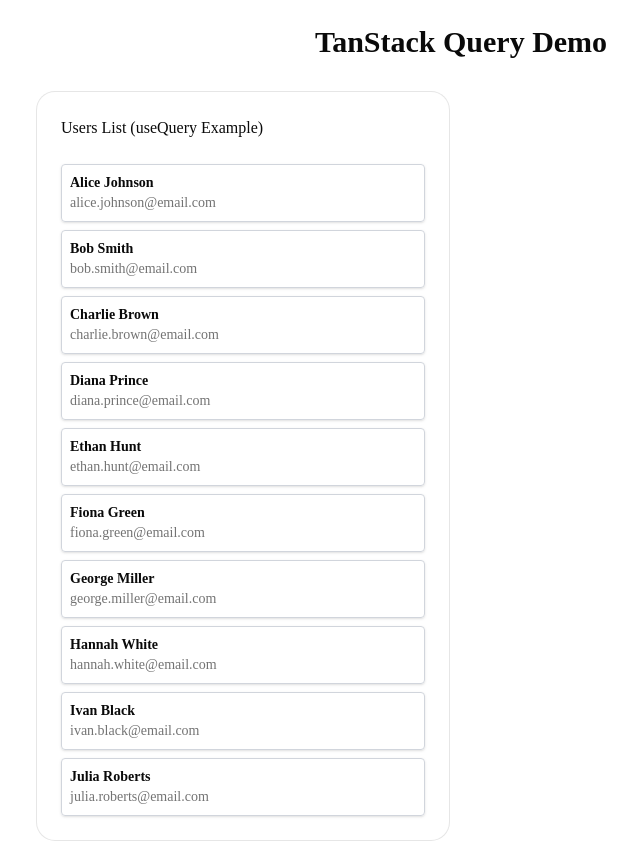
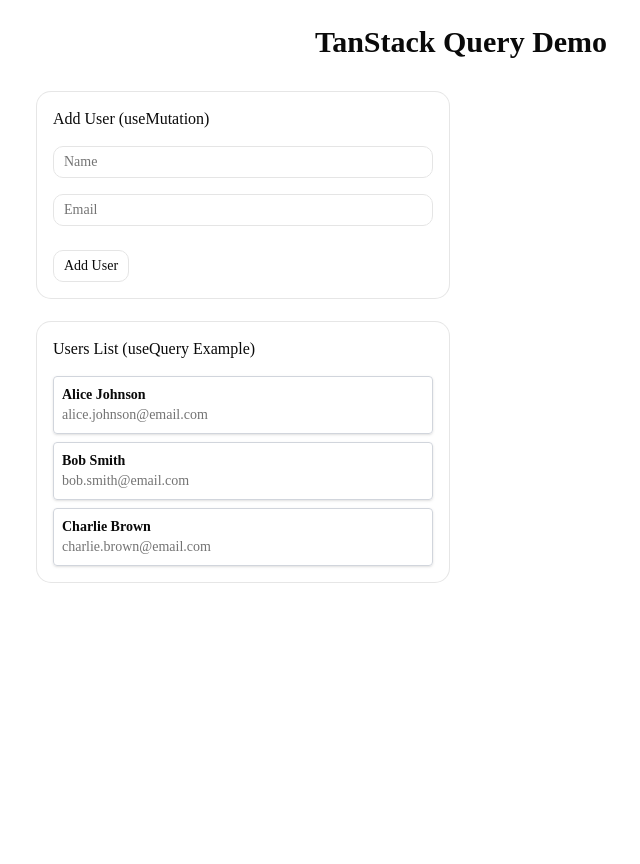
Before and after one commit to nchathu2014/todo-with-tanstack, a Next.js app: page / in a window 1280 px wide. Shown: the whole page, without its empty margins (179-819 px from the left). After the commit the page ends 800 px from the top, so only its background shows below. Built offline with nearby package versions, Linux system fonts and the light colour scheme.

Commit message:
finish user list

```diff
--- a/app/api/v1/users/route.ts
+++ b/app/api/v1/users/route.ts
@@ -1,16 +1,9 @@
 import { NextRequest, NextResponse } from "next/server";
 
 export const users = [
-  { id: "1", name: "Alice Johnson", email: "alice.johnson@email.com" },
-  { id: "2", name: "Bob Smith", email: "bob.smith@email.com" },
-  { id: "3", name: "Charlie Brown", email: "charlie.brown@email.com" },
-  { id: "4", name: "Diana Prince", email: "diana.prince@email.com" },
-  { id: "5", name: "Ethan Hunt", email: "ethan.hunt@email.com" },
-  { id: "6", name: "Fiona Green", email: "fiona.green@email.com" },
-  { id: "7", name: "George Miller", email: "george.miller@email.com" },
-  { id: "8", name: "Hannah White", email: "hannah.white@email.com" },
-  { id: "9", name: "Ivan Black", email: "ivan.black@email.com" },
-  { id: "10", name: "Julia Roberts", email: "julia.roberts@email.com" },
+  { id: 1, name: "Alice Johnson", email: "alice.johnson@email.com" },
+  { id: 2, name: "Bob Smith", email: "bob.smith@email.com" },
+  { id: 3, name: "Charlie Brown", email: "charlie.brown@email.com" },
 ];
 
 export async function GET(request: NextRequest) {
@@ -20,9 +13,53 @@
       state: "success",
       data: {
         users,
-        total: users?.length
+        total: users?.length,
       },
     },
     { status: 200 },
   );
 }
+
+export async function POST(request: NextRequest) {
+  try {
+    const { name, email } = await request.json();
+    if (!name || !email) {
+      return NextResponse.json(
+        {
+          status: "fail",
+          data: {
+            message: "Both fields are mandatory",
+          },
+        },
+        { status: 400 },
+      );
+    }
+
+    const user = {
+      id: Date.now(),
+      name,
+      email,
+    };
+
+    users?.push(user);
+    await new Promise((resolve) => setTimeout(resolve, 500));
+    return NextResponse.json(
+      {
+        status: "success",
+        data: {
+          message: "User added successfully!",
+          user,
+        },
+      },
+      { status: 201 },
+    );
+  } catch (error) {
+    return NextResponse.json(
+      {
+        status: "error",
+        error,
+      },
+      { status: 500 },
+    );
+  }
+}
--- a/app/globals.css
+++ b/app/globals.css
@@ -49,8 +49,6 @@
 }
 
 :root {
-  --background: oklch(1 0 0);
-  --foreground: oklch(0.145 0 0);
   --card: oklch(1 0 0);
   --card-foreground: oklch(0.145 0 0);
   --popover: oklch(1 0 0);
@@ -81,6 +79,8 @@
   --sidebar-accent-foreground: oklch(0.205 0 0);
   --sidebar-border: oklch(0.922 0 0);
   --sidebar-ring: oklch(0.708 0 0);
+  --background: oklch(1 0 0);
+  --foreground: oklch(0.145 0 0);
 }
 
 .dark {
--- a/app/page.tsx
+++ b/app/page.tsx
@@ -1,3 +1,4 @@
+import AddUserForm from "@/components/AddUserForm";
 import UsersList from "@/components/UsersList";
 
 export default function Home() {
@@ -9,6 +10,7 @@
 
       <div className="grid gap-6 md:grid-cols-2">
         <div className="space-y-6">
+          <AddUserForm/>
           <UsersList />
         </div>
       </div>
--- /dev/null
+++ b/components/AddUserForm.tsx
@@ -0,0 +1,92 @@
+"use client";
+import { SubmitEvent, useState } from "react";
+import {
+  QueryClient,
+  useMutation,
+  useQueryClient,
+} from "@tanstack/react-query";
+import { Button } from "@/components/ui/button";
+import { Card, CardContent, CardHeader, CardTitle } from "@/components/ui/card";
+import { Input } from "@/components/ui/input";
+
+export const addUser = async (userData: { name: string; email: string }) => {
+  console.log(userData);
+  const response = await fetch("/api/v1/users", {
+    method: "POST",
+    headers: {
+      "Content-Type": "application/json",
+    },
+    body: JSON.stringify(userData),
+  });
+
+  const data = await response.json();
+  return data;
+};
+
+export default function AddUserForm() {
+  const [name, setName] = useState("");
+  const [email, setEmail] = useState("");
+
+  const queryClient = useQueryClient();
+
+  const mutation = useMutation({
+    mutationFn: addUser,
+    mutationKey: ["adduser-key"],
+    onSuccess: () => {
+      queryClient.invalidateQueries({
+        queryKey: ["users-key"],
+      });
+      (setName(""), setEmail(""));
+    },
+  });
+
+  const handleSubmit = (e: SubmitEvent) => {
+    e.preventDefault();
+    if (name && email) {
+      mutation.mutate({
+        name,
+        email,
+      });
+    }
+  };
+
+  return (
+    <Card>
+      <CardHeader>
+        <CardTitle>Add User (useMutation)</CardTitle>
+      </CardHeader>
+      <CardContent>
+        <form onSubmit={handleSubmit} className="space-y-4">
+          <Input
+            type="text"
+            name="name"
+            id="name"
+            placeholder="Name"
+            value={name}
+            required
+            onChange={(e) => setName(e.target.value)}
+          />
+          <Input
+            type="email"
+            placeholder="Email"
+            value={email}
+            required
+            onChange={(e) => setEmail(e.target.value)}
+          />
+          <Button
+            type="submit"
+            variant="outline"
+            className="mt-2"
+            disabled={mutation.isPending}
+          >
+            {mutation.isPending ? "Adding..." : "Add User"}
+          </Button>
+        </form>
+
+        {mutation.error && (
+          <div className="text-red-500 text-sm">{mutation?.error?.message}</div>
+        )}
+      </CardContent>
+    </Card>
+  );
+}
--- a/components/UsersList.tsx
+++ b/components/UsersList.tsx
@@ -18,6 +18,8 @@
   if (isLoading) return <div className="p-4">Loading users...</div>;
   if (isError) return <div className="p-4 text-red-500">{error?.message}</div>;
   const users = data?.data?.users;
+
+  console.log(users)
 
   return (
     <Card>
--- a/components/ui/button.tsx
+++ b/components/ui/button.tsx
@@ -5,13 +5,13 @@
 import { cn } from "@/lib/utils"
 
 const buttonVariants = cva(
-  "group/button inline-flex shrink-0 items-center justify-center rounded-4xl border border-transparent bg-clip-padding text-sm font-medium whitespace-nowrap transition-all outline-none select-none focus-visible:border-ring focus-visible:ring-[3px] focus-visible:ring-ring/50 active:not-aria-[haspopup]:translate-y-px disabled:pointer-events-none disabled:opacity-50 aria-invalid:border-destructive aria-invalid:ring-[3px] aria-invalid:ring-destructive/20 dark:aria-invalid:border-destructive/50 dark:aria-invalid:ring-destructive/40 [&_svg]:pointer-events-none [&_svg]:shrink-0 [&_svg:not([class*='size-'])]:size-4",
+  "group/button inline-flex shrink-0 items-center justify-center rounded-lg border border-transparent bg-clip-padding text-sm font-medium whitespace-nowrap transition-all outline-none select-none focus-visible:border-ring focus-visible:ring-3 focus-visible:ring-ring/50 active:not-aria-[haspopup]:translate-y-px disabled:pointer-events-none disabled:opacity-50 aria-invalid:border-destructive aria-invalid:ring-3 aria-invalid:ring-destructive/20 dark:aria-invalid:border-destructive/50 dark:aria-invalid:ring-destructive/40 [&_svg]:pointer-events-none [&_svg]:shrink-0 [&_svg:not([class*='size-'])]:size-4",
   {
     variants: {
       variant: {
-        default: "bg-primary text-primary-foreground hover:bg-primary/80",
+        default: "bg-primary text-primary-foreground [a]:hover:bg-primary/80",
         outline:
-          "border-border bg-input/30 hover:bg-input/50 hover:text-foreground aria-expanded:bg-muted aria-expanded:text-foreground",
+          "border-border bg-background hover:bg-muted hover:text-foreground aria-expanded:bg-muted aria-expanded:text-foreground dark:border-input dark:bg-input/30 dark:hover:bg-input/50",
         secondary:
           "bg-secondary text-secondary-foreground hover:bg-secondary/80 aria-expanded:bg-secondary aria-expanded:text-secondary-foreground",
         ghost:
@@ -22,14 +22,16 @@
       },
       size: {
         default:
-          "h-9 gap-1.5 px-3 has-data-[icon=inline-end]:pr-2.5 has-data-[icon=inline-start]:pl-2.5",
-        xs: "h-6 gap-1 px-2.5 text-xs has-data-[icon=inline-end]:pr-2 has-data-[icon=inline-start]:pl-2 [&_svg:not([class*='size-'])]:size-3",
-        sm: "h-8 gap-1 px-3 has-data-[icon=inline-end]:pr-2 has-data-[icon=inline-start]:pl-2",
-        lg: "h-10 gap-1.5 px-4 has-data-[icon=inline-end]:pr-3 has-data-[icon=inline-start]:pl-3",
-        icon: "size-9",
-        "icon-xs": "size-6 [&_svg:not([class*='size-'])]:size-3",
-        "icon-sm": "size-8",
-        "icon-lg": "size-10",
+          "h-8 gap-1.5 px-2.5 has-data-[icon=inline-end]:pr-2 has-data-[icon=inline-start]:pl-2",
+        xs: "h-6 gap-1 rounded-[min(var(--radius-md),10px)] px-2 text-xs in-data-[slot=button-group]:rounded-lg has-data-[icon=inline-end]:pr-1.5 has-data-[icon=inline-start]:pl-1.5 [&_svg:not([class*='size-'])]:size-3",
+        sm: "h-7 gap-1 rounded-[min(var(--radius-md),12px)] px-2.5 text-[0.8rem] in-data-[slot=button-group]:rounded-lg has-data-[icon=inline-end]:pr-1.5 has-data-[icon=inline-start]:pl-1.5 [&_svg:not([class*='size-'])]:size-3.5",
+        lg: "h-9 gap-1.5 px-2.5 has-data-[icon=inline-end]:pr-2 has-data-[icon=inline-start]:pl-2",
+        icon: "size-8",
+        "icon-xs":
+          "size-6 rounded-[min(var(--radius-md),10px)] in-data-[slot=button-group]:rounded-lg [&_svg:not([class*='size-'])]:size-3",
+        "icon-sm":
+          "size-7 rounded-[min(var(--radius-md),12px)] in-data-[slot=button-group]:rounded-lg",
+        "icon-lg": "size-9",
       },
     },
     defaultVariants: {
--- a/components/ui/card.tsx
+++ b/components/ui/card.tsx
@@ -12,7 +12,7 @@
       data-slot="card"
       data-size={size}
       className={cn(
-        "group/card flex flex-col gap-6 overflow-hidden rounded-2xl bg-card py-6 text-sm text-card-foreground ring-1 ring-foreground/10 has-[>img:first-child]:pt-0 data-[size=sm]:gap-4 data-[size=sm]:py-4 *:[img:first-child]:rounded-t-xl *:[img:last-child]:rounded-b-xl",
+        "group/card flex flex-col gap-4 overflow-hidden rounded-xl bg-card py-4 text-sm text-card-foreground ring-1 ring-foreground/10 has-data-[slot=card-footer]:pb-0 has-[>img:first-child]:pt-0 data-[size=sm]:gap-3 data-[size=sm]:py-3 data-[size=sm]:has-data-[slot=card-footer]:pb-0 *:[img:first-child]:rounded-t-xl *:[img:last-child]:rounded-b-xl",
         className
       )}
       {...props}
@@ -25,7 +25,7 @@
     <div
       data-slot="card-header"
       className={cn(
-        "group/card-header @container/card-header grid auto-rows-min items-start gap-2 rounded-t-xl px-6 group-data-[size=sm]/card:px-4 has-data-[slot=card-action]:grid-cols-[1fr_auto] has-data-[slot=card-description]:grid-rows-[auto_auto] [.border-b]:pb-6 group-data-[size=sm]/card:[.border-b]:pb-4",
+        "group/card-header @container/card-header grid auto-rows-min items-start gap-1 rounded-t-xl px-4 group-data-[size=sm]/card:px-3 has-data-[slot=card-action]:grid-cols-[1fr_auto] has-data-[slot=card-description]:grid-rows-[auto_auto] [.border-b]:pb-4 group-data-[size=sm]/card:[.border-b]:pb-3",
         className
       )}
       {...props}
@@ -37,7 +37,10 @@
   return (
     <div
       data-slot="card-title"
-      className={cn("font-heading text-base font-medium", className)}
+      className={cn(
+        "font-heading text-base leading-snug font-medium group-data-[size=sm]/card:text-sm",
+        className
+      )}
       {...props}
     />
   )
@@ -70,7 +73,7 @@
   return (
     <div
       data-slot="card-content"
-      className={cn("px-6 group-data-[size=sm]/card:px-4", className)}
+      className={cn("px-4 group-data-[size=sm]/card:px-3", className)}
       {...props}
     />
   )
@@ -81,7 +84,7 @@
     <div
       data-slot="card-footer"
       className={cn(
-        "flex items-center rounded-b-xl px-6 group-data-[size=sm]/card:px-4 [.border-t]:pt-6 group-data-[size=sm]/card:[.border-t]:pt-4",
+        "flex items-center rounded-b-xl border-t bg-muted/50 p-4 group-data-[size=sm]/card:p-3",
         className
       )}
       {...props}
--- /dev/null
+++ b/components/ui/input.tsx
@@ -0,0 +1,19 @@
+import * as React from "react"
+
+import { cn } from "@/lib/utils"
+
+function Input({ className, type, ...props }: React.ComponentProps<"input">) {
+  return (
+    <input
+      type={type}
+      data-slot="input"
+      className={cn(
+        "h-8 w-full min-w-0 rounded-lg border border-input bg-transparent px-2.5 py-1 text-base transition-colors outline-none file:inline-flex file:h-6 file:border-0 file:bg-transparent file:text-sm file:font-medium file:text-foreground placeholder:text-muted-foreground focus-visible:border-ring focus-visible:ring-3 focus-visible:ring-ring/50 disabled:pointer-events-none disabled:cursor-not-allowed disabled:bg-input/50 disabled:opacity-50 aria-invalid:border-destructive aria-invalid:ring-3 aria-invalid:ring-destructive/20 md:text-sm dark:bg-input/30 dark:disabled:bg-input/80 dark:aria-invalid:border-destructive/50 dark:aria-invalid:ring-destructive/40",
+        className
+      )}
+      {...props}
+    />
+  )
+}
+
+export { Input }
--- a/package.json
+++ b/package.json
@@ -15,13 +15,17 @@
     "@tanstack/react-query-devtools": "^5.100.6",
     "class-variance-authority": "^0.7.1",
     "clsx": "^2.1.1",
+    "lucide-react": "^1.14.0",
+    "mongoose": "^9.6.1",
     "next": "16.2.4",
     "radix-ui": "^1.4.3",
     "react": "19.2.4",
     "react-dom": "19.2.4",
     "shadcn": "^4.6.0",
     "tailwind-merge": "^3.5.0",
-    "tw-animate-css": "^1.4.0"
+    "tw-animate-css": "^1.4.0",
+    "zod": "^4.4.1",
+    "zustand": "^5.0.12"
   },
   "devDependencies": {
     "@tailwindcss/postcss": "^4",
```
Also changed, not shown: components.json, 2 other files (tests, documents, lock files or other folders).
